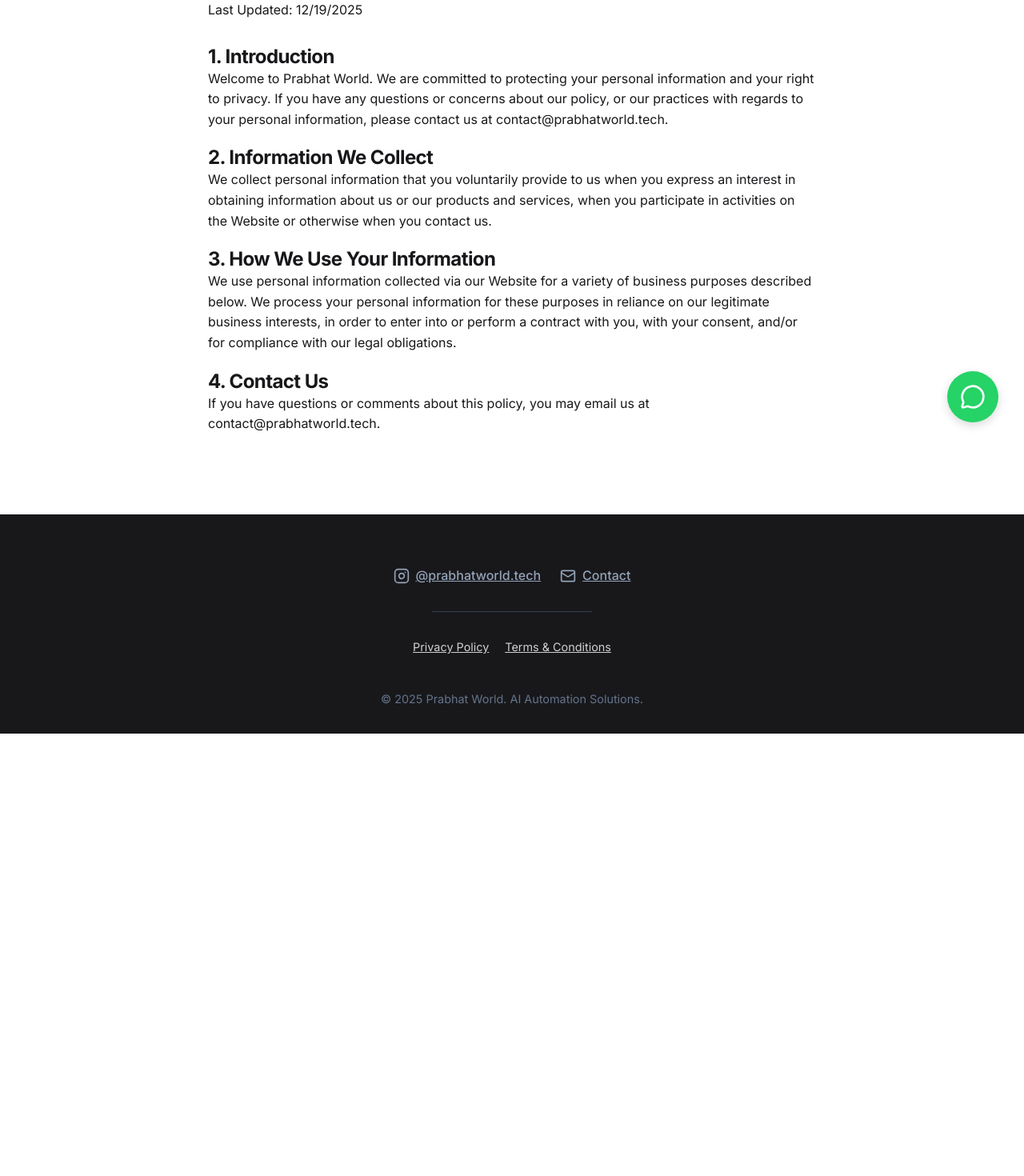
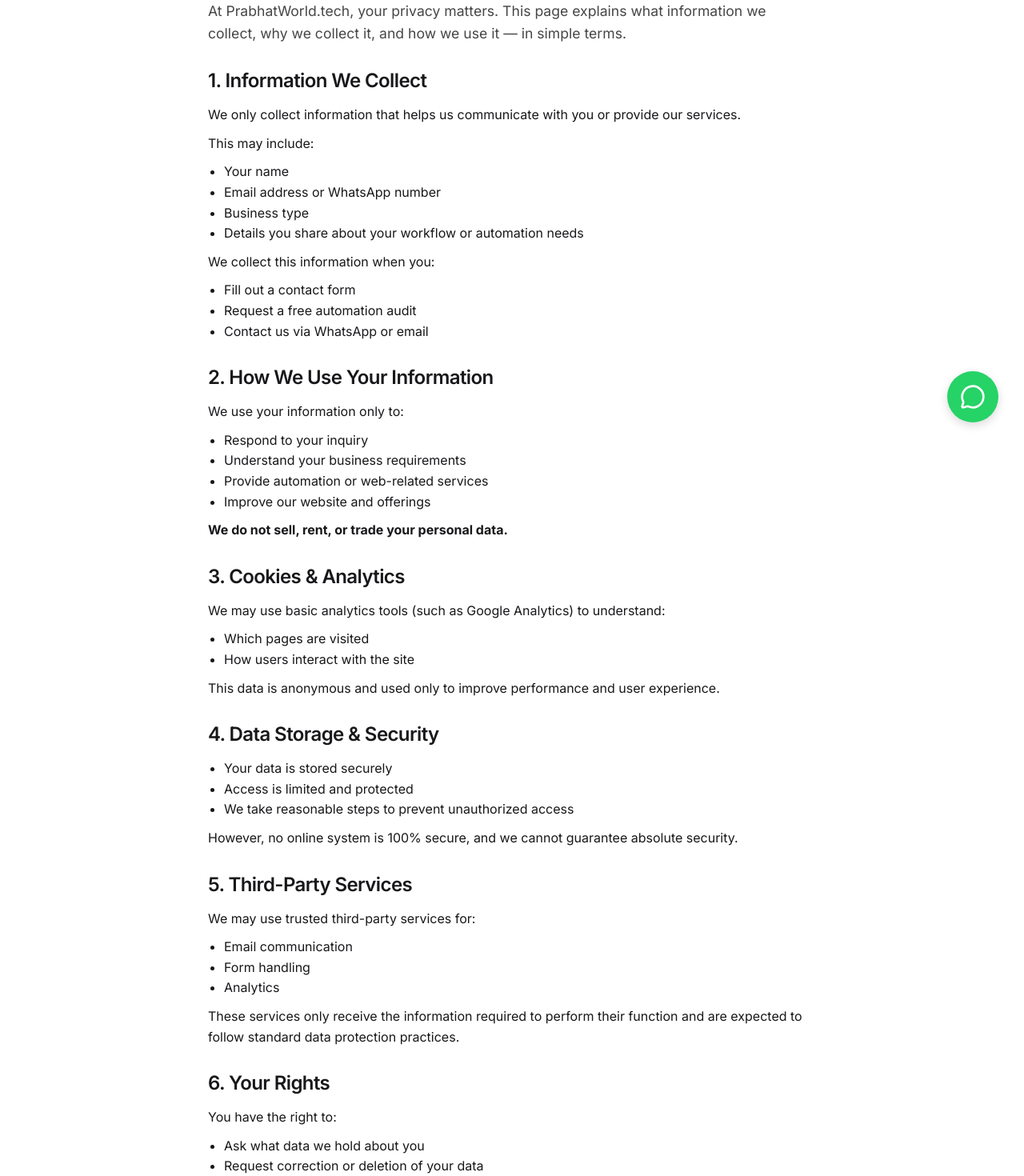
Before and after one commit to Pwfactslife/prabhatworld, a Next.js app: page /privacy-policy in a window 1280 px wide. Shown: the part 240-1710 px from the top of the page at 80% size. Before the commit the page ends 1157 px from the top, so only its background shows below. Built offline with nearby package versions, Linux system fonts and the light colour scheme.

Commit message:
Update Privacy Policy and Terms content with user provided text

```diff
--- a/app/privacy-policy/page.tsx
+++ b/app/privacy-policy/page.tsx
@@ -6,40 +6,90 @@ export default function PrivacyPolicy() {
     return (
         <main>
             <Header />
-            <div className={styles.main} style={{ padding: "100px 20px", maxWidth: "800px", margin: "0 auto" }}>
-                <h1 style={{ marginBottom: "20px" }}>Privacy Policy</h1>
-                <p>Last Updated: {new Date().toLocaleDateString()}</p>
+            <div className={styles.main} style={{ padding: "100px 20px", maxWidth: "800px", margin: "0 auto", lineHeight: "1.6" }}>
+                <h1 style={{ marginBottom: "20px", fontSize: "2rem", fontWeight: "bold" }}>Privacy Policy</h1>
+                <p style={{ marginBottom: "30px", fontSize: "1.1rem", opacity: 0.8 }}>
+                    At PrabhatWorld.tech, your privacy matters. This page explains what information we collect, why we collect it, and how we use it — in simple terms.
+                </p>
 
-                <section style={{ marginTop: "30px" }}>
-                    <h2>1. Introduction</h2>
-                    <p>
-                        Welcome to Prabhat World. We are committed to protecting your personal information and your right to privacy.
-                        If you have any questions or concerns about our policy, or our practices with regards to your personal information,
-                        please contact us at contact@prabhatworld.tech.
-                    </p>
+                <section style={{ marginBottom: "30px" }}>
+                    <h2 style={{ fontSize: "1.5rem", fontWeight: "600", marginBottom: "15px" }}>1. Information We Collect</h2>
+                    <p>We only collect information that helps us communicate with you or provide our services.</p>
+                    <p style={{ marginTop: "10px" }}>This may include:</p>
+                    <ul style={{ listStyleType: "disc", paddingLeft: "20px", marginTop: "10px", marginBottom: "10px" }}>
+                        <li>Your name</li>
+                        <li>Email address or WhatsApp number</li>
+                        <li>Business type</li>
+                        <li>Details you share about your workflow or automation needs</li>
+                    </ul>
+                    <p>We collect this information when you:</p>
+                    <ul style={{ listStyleType: "disc", paddingLeft: "20px", marginTop: "10px" }}>
+                        <li>Fill out a contact form</li>
+                        <li>Request a free automation audit</li>
+                        <li>Contact us via WhatsApp or email</li>
+                    </ul>
                 </section>
 
-                <section style={{ marginTop: "20px" }}>
-                    <h2>2. Information We Collect</h2>
-                    <p>
-                        We collect personal information that you voluntarily provide to us when you express an interest in obtaining information
-                        about us or our products and services, when you participate in activities on the Website or otherwise when you contact us.
-                    </p>
+                <section style={{ marginBottom: "30px" }}>
+                    <h2 style={{ fontSize: "1.5rem", fontWeight: "600", marginBottom: "15px" }}>2. How We Use Your Information</h2>
+                    <p>We use your information only to:</p>
+                    <ul style={{ listStyleType: "disc", paddingLeft: "20px", marginTop: "10px", marginBottom: "10px" }}>
+                        <li>Respond to your inquiry</li>
+                        <li>Understand your business requirements</li>
+                        <li>Provide automation or web-related services</li>
+                        <li>Improve our website and offerings</li>
+                    </ul>
+                    <p><strong>We do not sell, rent, or trade your personal data.</strong></p>
                 </section>
 
-                <section style={{ marginTop: "20px" }}>
-                    <h2>3. How We Use Your Information</h2>
-                    <p>
-                        We use personal information collected via our Website for a variety of business purposes described below.
-                        We process your personal information for these purposes in reliance on our legitimate business interests,
-                        in order to enter into or perform a contract with you, with your consent, and/or for compliance with our legal obligations.
-                    </p>
+                <section style={{ marginBottom: "30px" }}>
+                    <h2 style={{ fontSize: "1.5rem", fontWeight: "600", marginBottom: "15px" }}>3. Cookies & Analytics</h2>
+                    <p>We may use basic analytics tools (such as Google Analytics) to understand:</p>
+                    <ul style={{ listStyleType: "disc", paddingLeft: "20px", marginTop: "10px", marginBottom: "10px" }}>
+                        <li>Which pages are visited</li>
+                        <li>How users interact with the site</li>
+                    </ul>
+                    <p>This data is anonymous and used only to improve performance and user experience.</p>
                 </section>
 
-                <section style={{ marginTop: "20px" }}>
-                    <h2>4. Contact Us</h2>
-                    <p>
-                        If you have questions or comments about this policy, you may email us at contact@prabhatworld.tech.
+                <section style={{ marginBottom: "30px" }}>
+                    <h2 style={{ fontSize: "1.5rem", fontWeight: "600", marginBottom: "15px" }}>4. Data Storage & Security</h2>
+                    <ul style={{ listStyleType: "disc", paddingLeft: "20px", marginTop: "10px", marginBottom: "10px" }}>
+                        <li>Your data is stored securely</li>
+                        <li>Access is limited and protected</li>
+                        <li>We take reasonable steps to prevent unauthorized access</li>
+                    </ul>
+                    <p>However, no online system is 100% secure, and we cannot guarantee absolute security.</p>
+                </section>
+
+                <section style={{ marginBottom: "30px" }}>
+                    <h2 style={{ fontSize: "1.5rem", fontWeight: "600", marginBottom: "15px" }}>5. Third-Party Services</h2>
+                    <p>We may use trusted third-party services for:</p>
+                    <ul style={{ listStyleType: "disc", paddingLeft: "20px", marginTop: "10px", marginBottom: "10px" }}>
+                        <li>Email communication</li>
+                        <li>Form handling</li>
+                        <li>Analytics</li>
+                    </ul>
+                    <p>These services only receive the information required to perform their function and are expected to follow standard data protection practices.</p>
+                </section>
+
+                <section style={{ marginBottom: "30px" }}>
+                    <h2 style={{ fontSize: "1.5rem", fontWeight: "600", marginBottom: "15px" }}>6. Your Rights</h2>
+                    <p>You have the right to:</p>
+                    <ul style={{ listStyleType: "disc", paddingLeft: "20px", marginTop: "10px", marginBottom: "10px" }}>
+                        <li>Ask what data we hold about you</li>
+                        <li>Request correction or deletion of your data</li>
+                        <li>Withdraw consent at any time</li>
+                    </ul>
+                    <p>To do this, simply contact us.</p>
+                </section>
+
+                <section style={{ marginBottom: "30px" }}>
+                    <h2 style={{ fontSize: "1.5rem", fontWeight: "600", marginBottom: "15px" }}>7. Contact Information</h2>
+                    <p>If you have questions about this policy, you can contact us at:</p>
+                    <p style={{ marginTop: "10px" }}>
+                        📧 Email: contact@prabhatworld.tech<br />
+                        🌐 Website: prabhatworld.tech
                     </p>
                 </section>
             </div>
```
Also changed, not shown: app/terms-conditions/page.tsx (+57 -23 lines).
